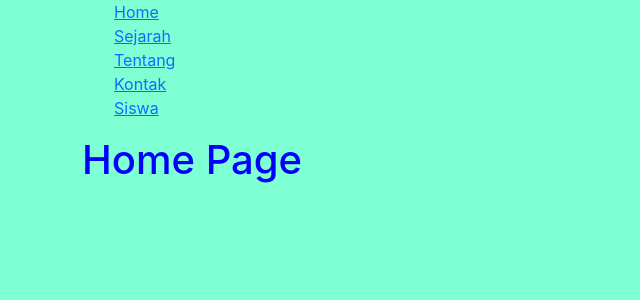
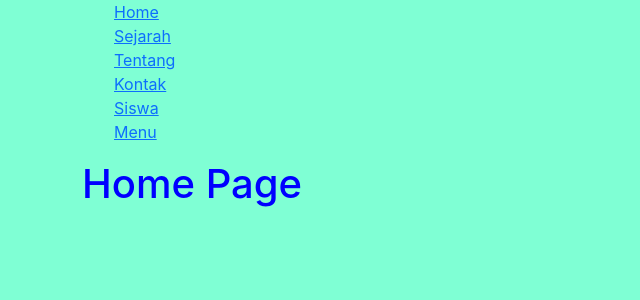
Before and after one commit to UlulAzmi111/REACT-JS, a React (Create React App) app: page / in a window 1280 px wide. Shown: the top 300 px of the page, without its empty margins (0-640 px from the left). Built offline with nearby package versions, Linux system fonts and the light colour scheme.

Commit message:
Memodifikasi file untuk video 9

```diff
--- a/src/App.js
+++ b/src/App.js
@@ -7,6 +7,7 @@ import Tentang from './pages/Tentang';
 import Home from './pages/Home';
 import { BrowserRouter, Routes, Route } from "react-router-dom";
 import Siswa from './pages/Siswa';
+import Menu from './pages/Menu';
 // import { Component } from 'react';
 
 
@@ -21,6 +22,7 @@ function App() {
             <Route path="/tentang" element={<Tentang />} />
             <Route path="/kontak" element={<Kontak />} />
             <Route path="/siswa" element={<Siswa />} />
+            <Route path="/menu" element={<Menu />} />
           </Routes>
         </div>
     </BrowserRouter>
--- a/src/pages/Nav.js
+++ b/src/pages/Nav.js
@@ -23,6 +23,10 @@ function Nav() {
             <Link to="/siswa">
               <li>Siswa</li>
             </Link>
+
+            <Link to="/menu">
+              <li>Menu</li>
+            </Link>
         </ul>
       </div>
     );
```
